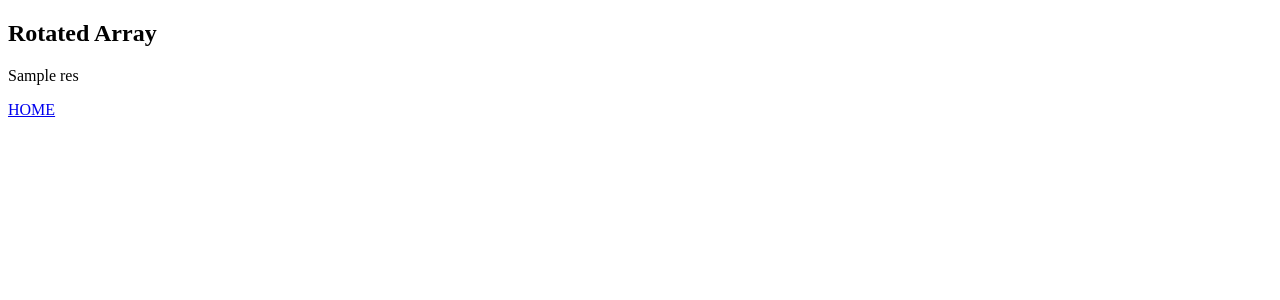
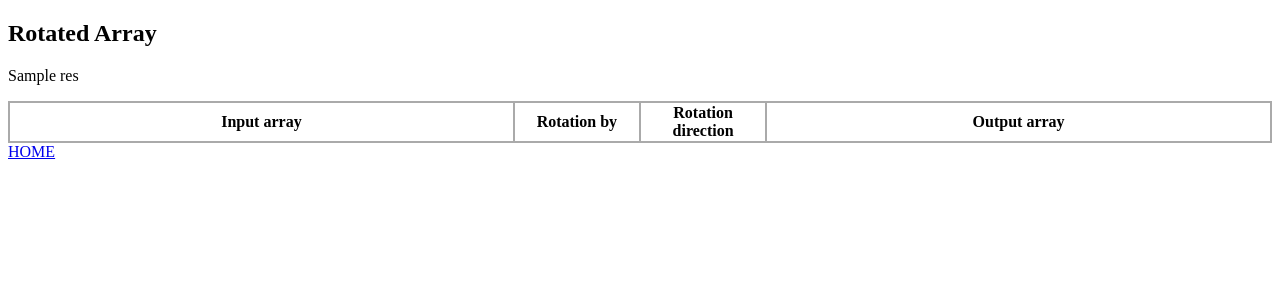
Before and after one commit to AkhilJPatil/CICD-intro, a Flask app: template templates/output.html in a window 1280 px wide. Shown: the top 300 px of the page. Run offline with Flask 2, Linux system fonts and the light colour scheme; the template is opened without the code that fills it: most values are stand-ins (such as "Sample title", 1, 10 or a date in 2020); lists and menus that the app fills with data are empty.

Commit message:
added rotate right func and started new output changes

```diff
--- a/app.py
+++ b/app.py
@@ -23,7 +23,11 @@ def index():
         arr = request.form['arr']
         try:
             arr = list(map(int, arr.rstrip().split()))
-            res = hackerrank_DS_4.rotateLeft(int(shift), arr)
+            if request.form.get("btn_rot_lf"):
+                res = hackerrank_DS_4.rotateLeft(int(shift), arr)
+            else:  # request.form.get("btn_rot_rt"):
+                res = hackerrank_DS_4.rotateRight(int(shift), arr)
+
             return render_template('output.html', res=str(res))
         except Exception as e:
             return render_template('404.html', err="Error "+str(e))
--- a/static/css/main.css
+++ b/static/css/main.css
@@ -18,3 +18,7 @@ button{
     font-size: 2em;
     cursor: pointer;
 }
+
+table, td, th {
+    border: 1px solid #aaa;
+}
--- a/templates/index.html
+++ b/templates/index.html
@@ -18,7 +18,8 @@
                 <label for="lb-array">Number array (Space separated):</label>
                 <input type="text" name="arr" id="arr">
                 <br>
-                <button>Rotate Left</button>
+                <button name="btn_rot_lf" value="btn_rot_lf">Rotate Left</button>
+                <button name="btn_rot_rt" value="btn_rot_rt">Rotate Right</button>
             </form>
         </div>
     </body>
--- a/templates/output.html
+++ b/templates/output.html
@@ -3,12 +3,46 @@
 <head>
     <meta charset="UTF-8">
     <title>Rotator | Output</title>
+    <style>
+        table, td, th {
+            border: 2px solid #aaa;
+        }
+        table{
+            border-collapse: collapse;
+            width: 100%;
+        }
+        .content {
+            margin: 0 auto;
+            width: 400px;
+        }
+    </style>
 </head>
 <body>
     <div id = resultdiv>
         <h2>Rotated Array</h2>
         <p id="resultp">{{res}}</p>
     </div>
-    <a href="/">HOME</a>
+    <div>
+        <table>
+            <colgroup>
+                <col style="width:40%">
+                <col style="width:10%">
+                <col style="width:10%">
+                <col style="width:40%">
+            </colgroup>
+            <tr>
+                <th>Input array</th>
+                <th>Rotation by</th>
+                <th>Rotation direction</th>
+                <th>Output array</th>
+            </tr>
+            <tr>
+
+            </tr>
+        </table>
+    </div>
+    <div>
+        <a href="/">HOME</a>
+    </div>
 </body>
 </html>
```
Also changed, not shown: code/hackerrank_DS_4.py (+9 -0 lines).
